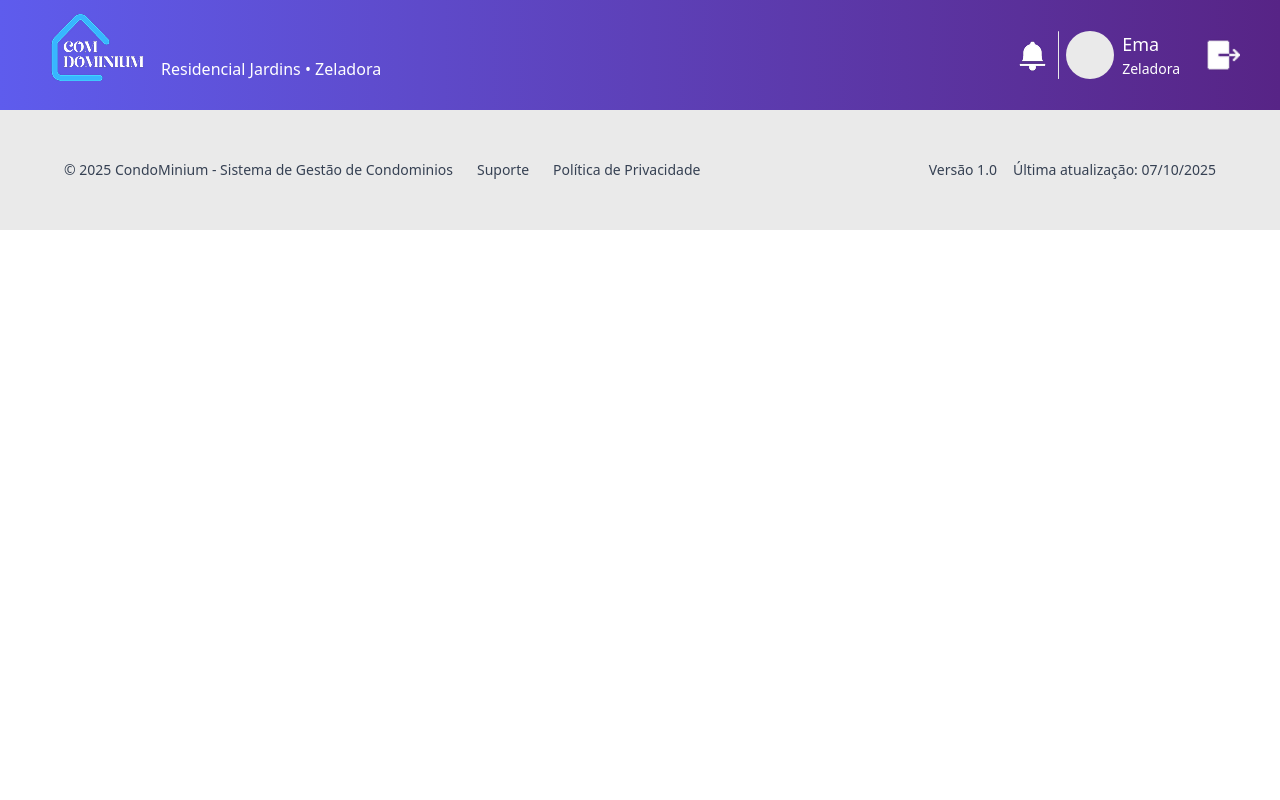
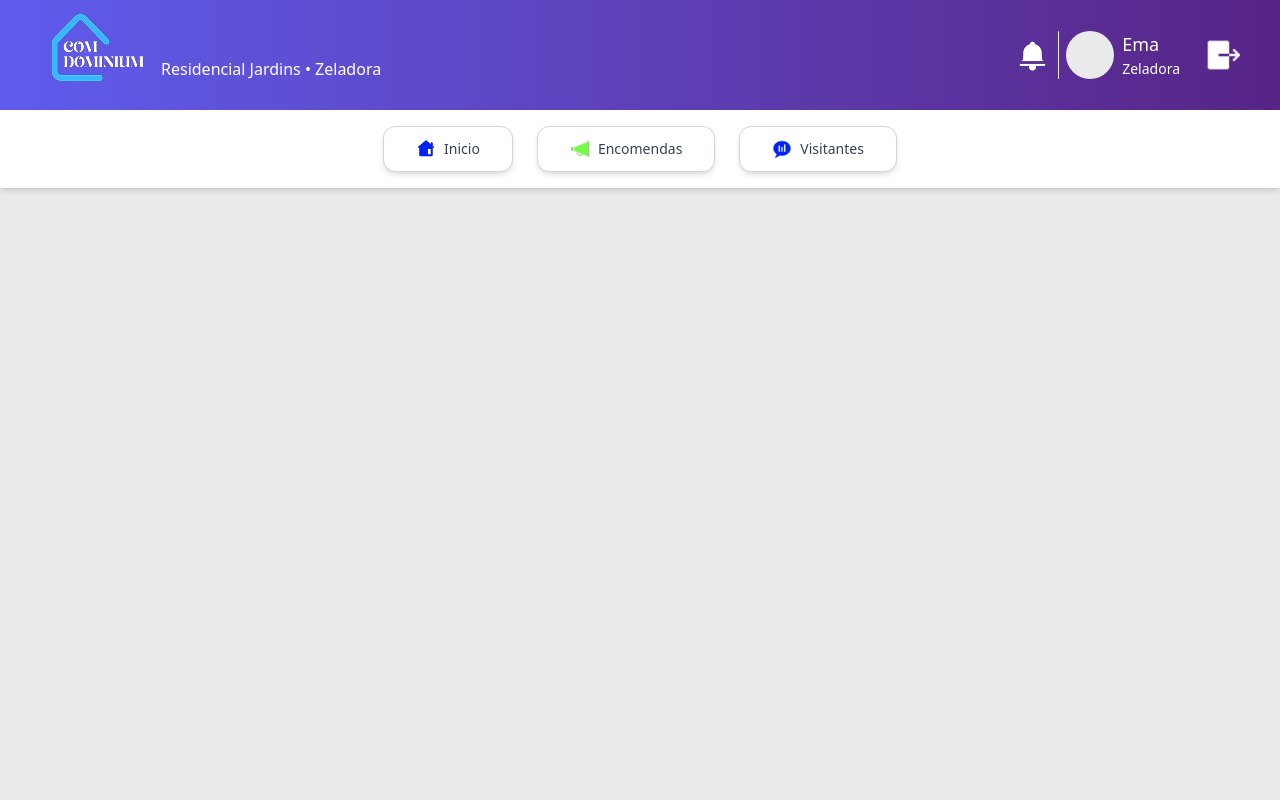
Before and after one commit to Hellwig19/Com-Dominium, a React (Vite) app: page /encomendas in a window 1280 px wide. Shown: the top 800 px of the page. Built offline with nearby package versions, Linux system fonts and the light colour scheme.

Commit message:
Ajuste de erro de Login, Botões com Rotas

```diff
--- a/package.json
+++ b/package.json
@@ -14,6 +14,8 @@
     "@tailwindcss/vite": "^4.1.14",
     "axios": "^1.12.2",
     "cors": "^2.8.5",
+    "lucide": "^0.548.0",
+    "lucide-react": "^0.548.0",
     "react": "^19.1.1",
     "react-calendar": "^6.0.0",
     "react-dom": "^19.1.1",
--- a/src/main.tsx
+++ b/src/main.tsx
@@ -4,8 +4,8 @@ import './index.css';
 import { BrowserRouter, Routes, Route } from 'react-router-dom';
 import App from './pages/Login.tsx';
 import Administracao from './pages/Home_Administracao.tsx';
-import Manutencao from './pages/Manutencao.tsx'
-import Portaria from './pages/Home_portaria.tsx'
+import Manutencao from './pages/Manutencao.tsx';
+import Portaria from './pages/Home_portaria.tsx';
 import Encomendas from './pages/Encomendas.tsx';
 
 
--- a/src/pages/Encomendas.tsx
+++ b/src/pages/Encomendas.tsx
@@ -9,9 +9,33 @@ export default function Encomendas() {
         <Header />
       </header>
 
-      <div>
+      <main className='bg-[#EAEAEA] min-h-screen'>
+        {/*Botões de Navegação*/}
+        <div className='bg-white flex justify-center items-center py-4 space-x-6 shadow-md'>
+          <a href="/admin">
+            <button className='px-8 py-3 bg-white text-gray-700 rounded-xl shadow-md border border-gray-300 hover:bg-gray-100 hover:text-blue-600 transition duration-200 font-medium text-sm flex items-center'> {/* Aumentei px e py, e arredondamento */}
+              <img className="mr-2 h-5 w-5" src="./Home.png" alt="" />
+              Inicio
+            </button>
+          </a>
+          {/*Mudar Icone*/}
+          <a href="/encomendas">
+            <button className='px-8 py-3 bg-white text-gray-700 rounded-xl shadow-md border border-gray-300 hover:bg-gray-100 hover:text-blue-600 transition duration-200 font-medium text-sm flex items-center'> {/* Aumentei px e py, e arredondamento */}
+              <img className="mr-2 h-5 w-5" src="./Megaphone.png" alt="" />
+              Encomendas
+            </button>
+          </a>
+          {/*Por a modal de visitantes aqui tambem/mudar icone*/}
+          <button className='px-8 py-3 bg-white text-gray-700 rounded-xl shadow-md border border-gray-300 hover:bg-gray-100 hover:text-blue-600 transition duration-200 font-medium text-sm flex items-center'> {/* Aumentei px e py, e arredondamento */}
+            <img className="mr-2 h-5 w-5" src="./PollAzul.png" alt="" />
+            Visitantes
+          </button>
+        </div>
 
-      </div>
+        <div>
+
+        </div>
+      </main>
 
       <footer>
         <Footer />
--- a/src/pages/Home_portaria.tsx
+++ b/src/pages/Home_portaria.tsx
@@ -42,10 +42,12 @@ export default function HomePortaria() {
             <div className="grid grid-cols-1 md:grid-cols-3 gap-4 md:gap-10">
 
               {/* Botão Encomendas */}
-              <button className="flex items-center justify-center gap-3 bg-white rounded-[10px] w-full h-[60px] md:h-[80px] shadow-[0px_4px_4px_0px_rgba(0,0,0,0.25)] border border-gray-300 text-gray-700 font-medium hover:bg-gray-50 transition">
-                <img src="../Plus.png" alt="Encomendas" className="h-[30px] w-[30px] md:h-[35px] md:w-[35px]" />
-                <span className="text-base md:text-[22px]">Encomendas</span>
-              </button>
+              <a href="/encomendas">
+                <button className="flex items-center justify-center gap-3 bg-white rounded-[10px] w-full h-[60px] md:h-[80px] shadow-[0px_4px_4px_0px_rgba(0,0,0,0.25)] border border-gray-300 text-gray-700 font-medium hover:bg-gray-50 transition">
+                  <img src="../Plus.png" alt="Encomendas" className="h-[30px] w-[30px] md:h-[35px] md:w-[35px]" />
+                  <span className="text-base md:text-[22px]">Encomendas</span>
+                </button>
+              </a>
 
               {/* Botão Cadastrar Visitantes*/}
               <button
--- a/src/pages/Login.tsx
+++ b/src/pages/Login.tsx
@@ -8,7 +8,9 @@ const App = () => {
 
   const [cpf, setCpf] = useState('');
   const [password, setPassword] = useState('');
-  const [error, setError] = useState('');
+
+  const [cpfError, setCpfError] = useState('');
+  const [passwordError, setPasswordError] = useState('');
 
   const navigate = useNavigate();
 
@@ -18,7 +20,9 @@ const App = () => {
 
   const handleLogin = async (e: React.FormEvent) => {
     e.preventDefault();
-    setError('');
+
+    setCpfError('');
+    setPasswordError('');
 
     try {
       const response = await axios.post('http://localhost:3000/admin-login', {
@@ -45,13 +49,17 @@ const App = () => {
         }
       }
     } catch (err: any) {
-      setError(err.response?.data?.erro || 'Ocorreu um erro. Tente novamente.');
+      const errorMessage = err.response?.data?.erro || 'Ocorreu um erro. Tente novamente.';
+
+      if (errorMessage) {
+        setCpfError(errorMessage);
+      }
     }
   };
 
   return (
     <div className="flex flex-col min-h-screen">
-      {/* Header*/}
+      {/* Header */}
       <header className="w-full h-[110px] bg-gradient-to-r from-[#5e5ced] to-[#572486] flex items-center justify-between px-10">
         <a href="#" className="flex items-center flex-shrink-0">
           <img src="../Logo.png" alt="Logo" className="h-[70px]" />
@@ -109,8 +117,8 @@ const App = () => {
             </div>
           </div>
 
-          {/* Card 2: Login */}
-          <div className="w-[440px] h-[496px] bg-white rounded-[10px] shadow-xl flex-shrink-0">
+          {/* Card 2: Login*/}
+          <div className="w-[440px] bg-white rounded-[10px] shadow-xl flex-shrink-0">
 
             {/* Header de Login */}
             <div className="bg-gradient-to-r from-[#5e5ced] to-[#572486] w-full h-[170px] rounded-t-[10px] flex items-center justify-center flex-col p-4">
@@ -123,24 +131,33 @@ const App = () => {
 
             {/* Formulário de Login */}
             <form className="max-w-sm mx-auto py-6 px-8" onSubmit={handleLogin}>
-              {error && <p className="text-red-500 text-center text-sm mb-4">{error}</p>}
 
+              {/* Campo CPF*/}
               <div className="mb-5 relative">
-                <label htmlFor="cpf" className="block mb-2 text-sm font-medium text-gray-900">CPF</label>
+                <div className="flex justify-between items-center mb-2">
+                  <label htmlFor="cpf" className="text-sm font-medium text-gray-900">CPF</label>
+                  {cpfError && <span className="text-red-500 text-xs font-medium">{cpfError}</span>}
+                </div>
+
                 <div className="absolute inset-y-12 left-0 flex items-center pl-3 pointer-events-none">
                   <img src="UserCPF.png" alt="Ícone de CPF" className="w-5 h-5 text-gray-400" />
                 </div>
-                <input type="text" id="cpf" value={cpf} onChange={(e) => setCpf(e.target.value)} className="bg-gray-50 border border-gray-300 text-gray-900 text-sm rounded-lg focus:ring-blue-500 focus:border-blue-500 block w-full p-2.5 pl-10 dark:bg-white dark:border-gray-400 dark:placeholder-gray-400 dark:text-black dark:focus:ring-blue-500 dark:focus:border-blue-500" placeholder="000.000.000-00" required />
+                <input type="text" id="cpf" value={cpf} onChange={(e) => { setCpf(e.target.value); setCpfError(''); }} className={`bg-gray-50 border ${cpfError ? 'border-red-500' : 'border-gray-300'} text-gray-900 text-sm rounded-lg focus:ring-blue-500 focus:border-blue-500 block w-full p-2.5 pl-10 dark:bg-white dark:placeholder-gray-400 dark:text-black dark:focus:ring-blue-500 dark:focus:border-blue-500`} placeholder="000.000.000-00" required/>
               </div>
 
+              {/* Campo Senha*/}
               <div className="mb-5">
-                <label htmlFor="password" className="block mb-2 text-sm font-medium text-gray-900">Senha</label>
+                <div className="flex justify-between items-center mb-2">
+                  <label htmlFor="password" className="text-sm font-medium text-gray-900">Senha</label>
+                  {passwordError && <span className="text-red-500 text-xs font-medium">{passwordError}</span>}
+                </div>
+
                 <div className="relative">
                   <div className="absolute inset-y-0 left-0 flex items-center pl-3 pointer-events-none">
                     <img src="../Lock.png" alt="Cadeado" className="w-5 h-5 text-gray-400" />
                   </div>
 
-                  <input type={showPassword ? 'text' : 'password'} id="password" value={password} onChange={(e) => setPassword(e.target.value)} className="bg-gray-50 border border-gray-300 text-gray-900 text-sm rounded-lg focus:ring-blue-500 focus:border-blue-500 block w-full p-2.5 pl-10 pr-10 dark:bg-white dark:border-gray-400 dark:placeholder-gray-400 dark:text-black dark:focus:ring-blue-500 dark:focus:border-blue-500" placeholder="********" required/>
+                  <input type={showPassword ? 'text' : 'password'} id="password" value={password} onChange={(e) => { setPassword(e.target.value); setPasswordError(''); }} className={`bg-gray-50 border ${passwordError ? 'border-red-500' : 'border-gray-300'} text-gray-900 text-sm rounded-lg focus:ring-blue-500 focus:border-blue-500 block w-full p-2.5 pl-10 pr-10 dark:bg-white dark:placeholder-gray-400 dark:text-black dark:focus:ring-blue-500 dark:focus:border-blue-500`} placeholder="********" required/>
 
                   <button type="button" onClick={togglePasswordVisibility} className="absolute inset-y-0 right-0 flex items-center pr-3 cursor-pointer">
                     {showPassword ? (
@@ -168,7 +185,7 @@ const App = () => {
           </div>
         </div>
 
-        {/* Aviso de Segurança*/}
+        {/* Aviso de Segurança */}
         <div className="bg-white w-full flex items-center justify-center py-12 px-10">
           <div className="w-[1100px] h-auto bg-[#FEF9C3] rounded-[5px] border border-[#B57F44] flex items-center justify-start px-16 py-8 shadow-sm">
 
@@ -187,7 +204,7 @@ const App = () => {
       </main>
 
       <footer>
-        <Footer/>
+        <Footer />
       </footer>
     </div>
   );
```
Also changed, not shown: src/pages/Manutencao.tsx (+6 -4 lines), 1 other file (tests, documents, lock files or other folders). Lines whose indentation alone changed are shown as unchanged.
